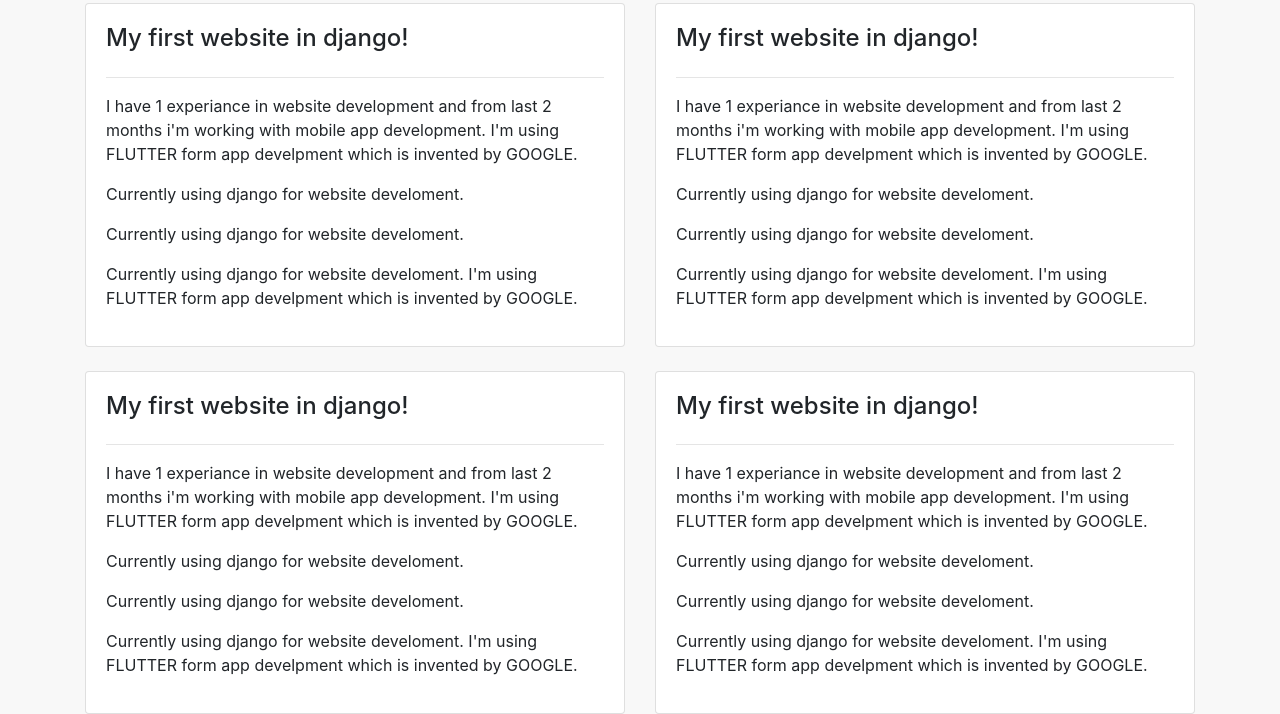
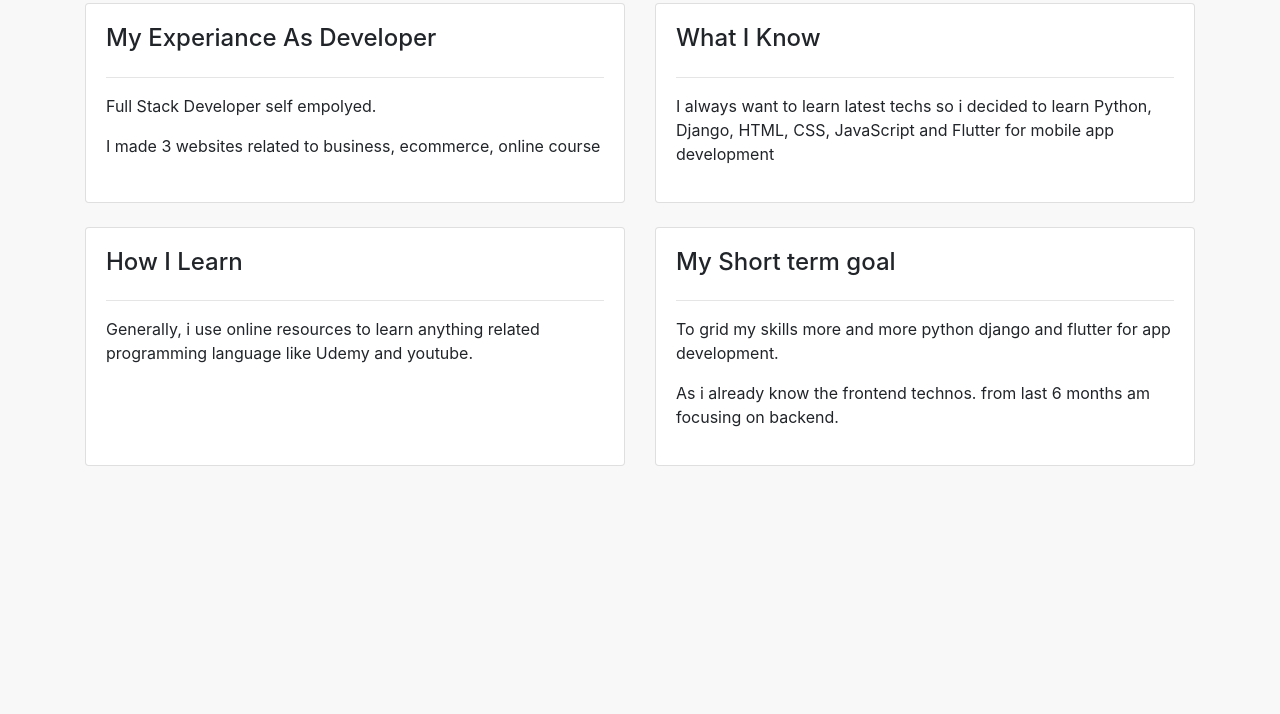
Before and after one commit to utukaule/djangoPortfolioWebpage, a Django app: page / in a window 1280 px wide. Shown: the part 400-1114 px from the top of the page. After the commit the page ends 866 px from the top, so only its background shows below. Run offline with Django 3.2, Linux system fonts and the light colour scheme; some libraries are stand-ins or nearby versions.

Commit message:
second commit

```diff
--- a/base/templates/base/home.html
+++ b/base/templates/base/home.html
@@ -33,7 +33,7 @@
 			</div>
 			<div class="col-9">
 				<div class="card card-body h-100 border-primary">
-					<h4>My first website in django!</h4>
+					<h4>My first Job as a developer</h4>
 					<hr>
 					<p>I have 1 experiance in website development and from last 2 months i'm working with mobile app development. I'm using FLUTTER form app develpment which is invented by GOOGLE.</p>
 					<p>Currently using django for website develoment.</p>
@@ -47,23 +47,19 @@
 		<div class="row">
 			<div class="col-6">
 				<div class="card card-body h-100">
-					<h4>My first website in django!</h4>
+					<h4>My Experiance As Developer</h4>
 					<hr>
-					<p>I have 1 experiance in website development and from last 2 months i'm working with mobile app development. I'm using FLUTTER form app develpment which is invented by GOOGLE.</p>
-					<p>Currently using django for website develoment.</p>
-					<p>Currently using django for website develoment.</p>
-					<p>Currently using django for website develoment. I'm using FLUTTER form app develpment which is invented by GOOGLE.</p>
-
+					<p>Full Stack Developer self empolyed.</p>
+					<p>I made 3 websites related to business, ecommerce, online course</p>
 				</div>
 			</div>
 			<div class="col-6">
 				<div class="card card-body h-100">
-					<h4>My first website in django!</h4>
+					<h4>What I Know</h4>
 					<hr>
-					<p>I have 1 experiance in website development and from last 2 months i'm working with mobile app development. I'm using FLUTTER form app develpment which is invented by GOOGLE.</p>
-					<p>Currently using django for website develoment.</p>
-					<p>Currently using django for website develoment.</p>
-					<p>Currently using django for website develoment. I'm using FLUTTER form app develpment which is invented by GOOGLE.</p>
+					<p>
+						I always want to learn latest techs so i decided to learn Python, Django, HTML, CSS, JavaScript and Flutter for mobile app development
+					</p>
 
 				</div>
 			</div>
@@ -73,24 +69,21 @@
 		<div class="row">
 			<div class="col-6">
 				<div class="card card-body h-100">
-					<h4>My first website in django!</h4>
+					<h4>How I Learn</h4>
 					<hr>
-					<p>I have 1 experiance in website development and from last 2 months i'm working with mobile app development. I'm using FLUTTER form app develpment which is invented by GOOGLE.</p>
-					<p>Currently using django for website develoment.</p>
-					<p>Currently using django for website develoment.</p>
-					<p>Currently using django for website develoment. I'm using FLUTTER form app develpment which is invented by GOOGLE.</p>
-
+					<p>
+						Generally, i use online resources to learn anything related programming language like Udemy and youtube.
+					</p>
 				</div>
 			</div>
 			<div class="col-6">
 				<div class="card card-body h-100">
-					<h4>My first website in django!</h4>
+					<h4>My Short term goal</h4>
 					<hr>
-					<p>I have 1 experiance in website development and from last 2 months i'm working with mobile app development. I'm using FLUTTER form app develpment which is invented by GOOGLE.</p>
-					<p>Currently using django for website develoment.</p>
-					<p>Currently using django for website develoment.</p>
-					<p>Currently using django for website develoment. I'm using FLUTTER form app develpment which is invented by GOOGLE.</p>
-
+					<p>
+						To grid my skills more and more python django and flutter for app development.
+					</p>
+					<p>As i already know the frontend technos. from last 6 months am focusing on backend.</p>
 				</div>
 			</div>
 		</div>
```
